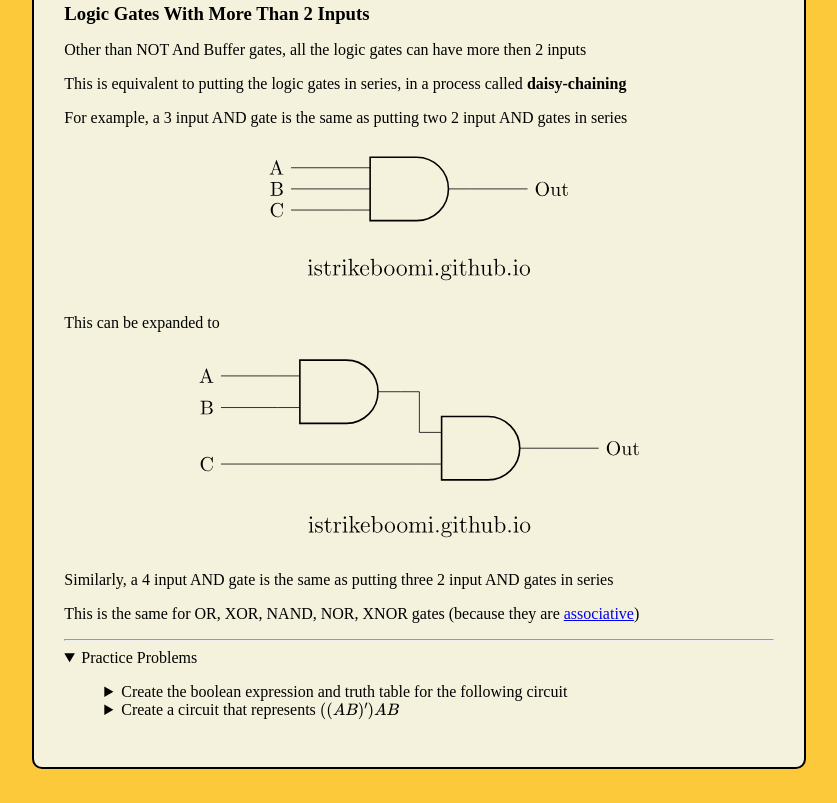
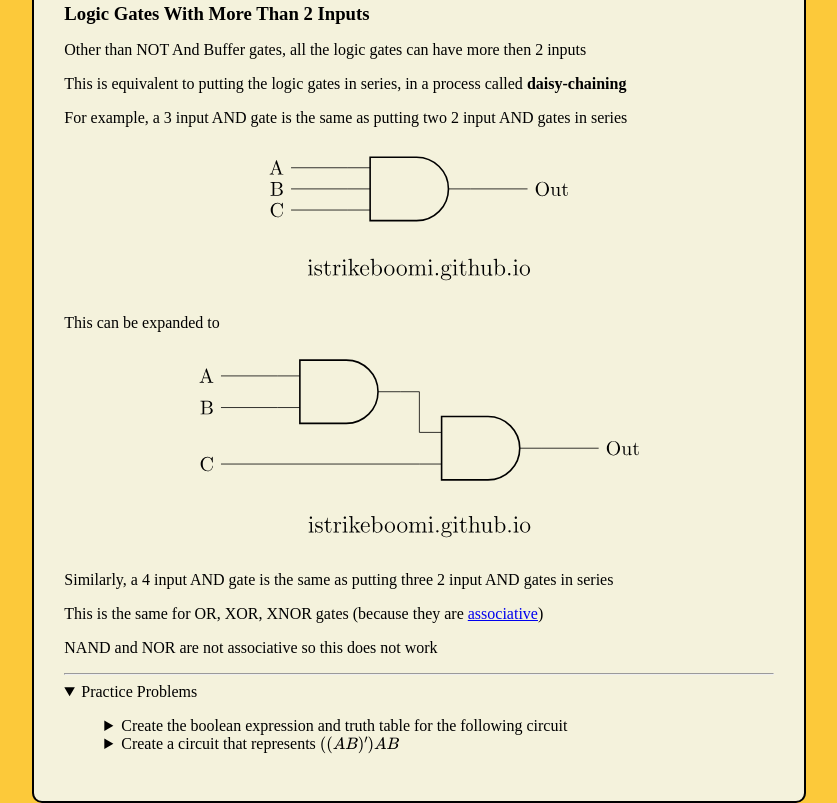
Before and after one commit to IStrikeboomI/istrikeboomi.github.io, a plain HTML site: page notes/digital electronics/digital circuits/digital circuits and logic gates.html in a window 1280 px wide. Shown: the part 6569-7372 px from the top of the page, without its empty margins (167-1004 px from the left). Before the commit the page ends 7338 px from the top, so only its background shows below. Drawn offline with nearby package versions, Linux system fonts and the light colour scheme.

Commit message:
fixed a wrong line

```diff
--- a/notes/digital electronics/digital circuits/digital circuits and logic gates.html
+++ b/notes/digital electronics/digital circuits/digital circuits and logic gates.html
@@ -224,8 +224,8 @@
             <p>This can be expanded to</p>
             <img src="assets/svg/3 input and gate expanded.svg">
             <p>Similarly, a 4 input AND gate is the same as putting three 2 input AND gates in series</p>
-            <p>This is the same for OR, XOR, NAND, NOR, XNOR gates (because they are <a href="../boolean algebra/simplifying boolean algebra expressions.html">associative</a>)</p>
-
+            <p>This is the same for OR, XOR, XNOR gates (because they are <a href="../boolean algebra/simplifying boolean algebra expressions.html">associative</a>)</p>
+            <P>NAND and NOR are not associative so this does not work</P>
             <hr>
             <details open>
                 <summary>Practice Problems</summary>
```
